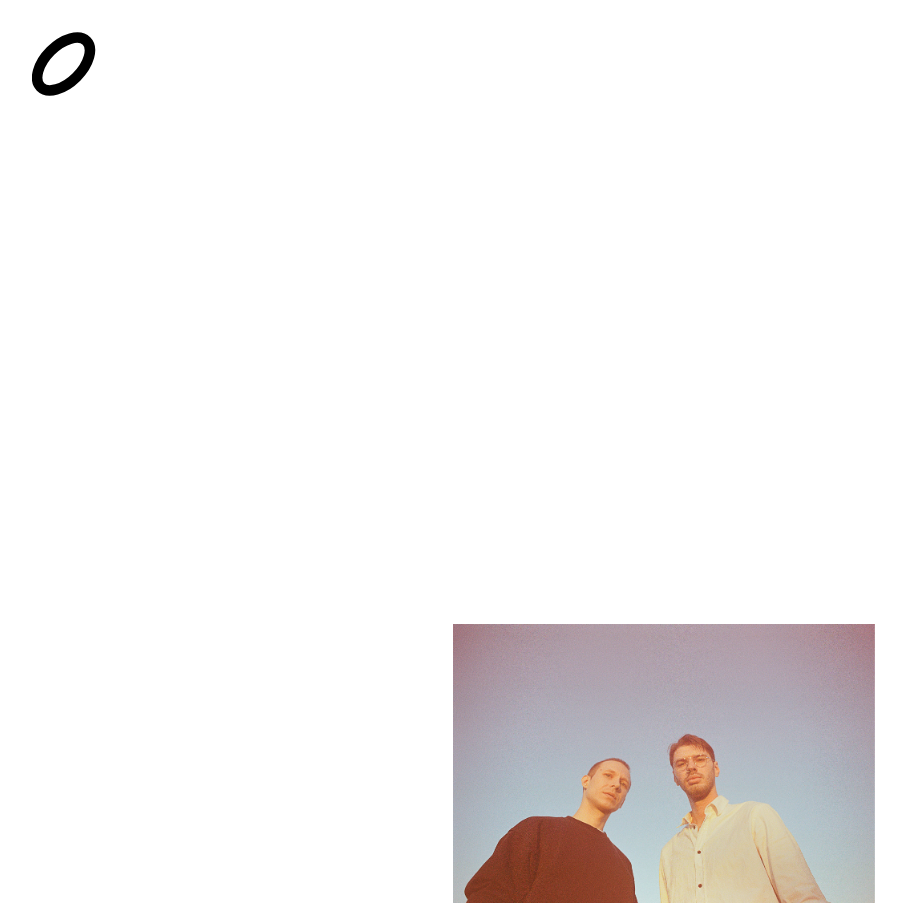
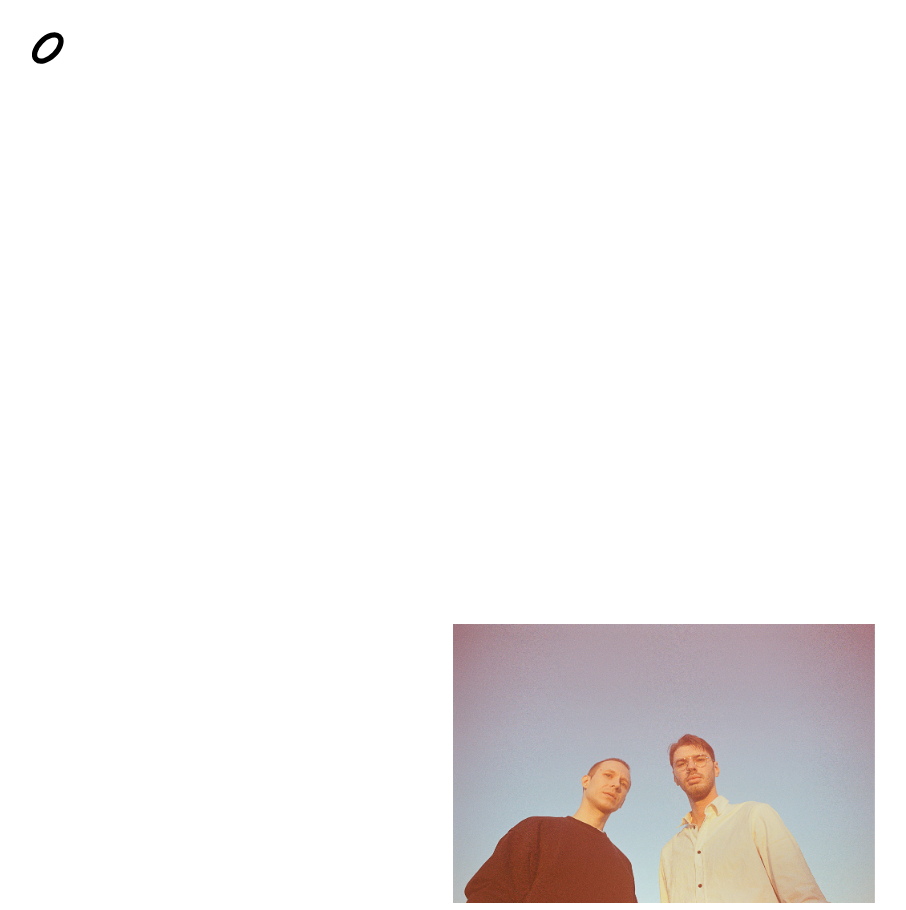
Before and after one commit to surrgeon/kvalia-band, a plain HTML site: page about.html in a window 1280 px wide. Shown: the top 910 px of the page, without its empty margins (0-906 px from the left). Drawn offline with Linux system fonts and the light colour scheme.

Commit message:
logo size upd
fix mobile view

```diff
--- a/about.html
+++ b/about.html
@@ -66,12 +66,12 @@
 
 
     <div class="preloader">
-      <img src="loader.svg" style="width: 64px; height: 64px;"/>
+      <img class="logo" src="loader.svg" />
     </div>
 
     <div style="width: 100%;">
               <a href="/">
-              <img class="logo" src="media/logo.svg" style="width: 64px; height: 64px;"/></a>
+              <img class="logo" src="media/logo.svg" /></a>
     </div>
 
       <main>
--- a/style.css
+++ b/style.css
@@ -22,6 +22,11 @@
 
 .loaded .preloader {
   display: none;
+}
+
+.logo {
+  width: 64px;
+  height: 64px;
 }
 
 html {
@@ -173,6 +178,11 @@ strong {
 @media screen and (min-width: 960px) {
 
 
+.logo {
+  width: 32px;
+  height: 32px;
+}
+
 .small {
   flex-basis: calc(100% / 3);
 }
```
